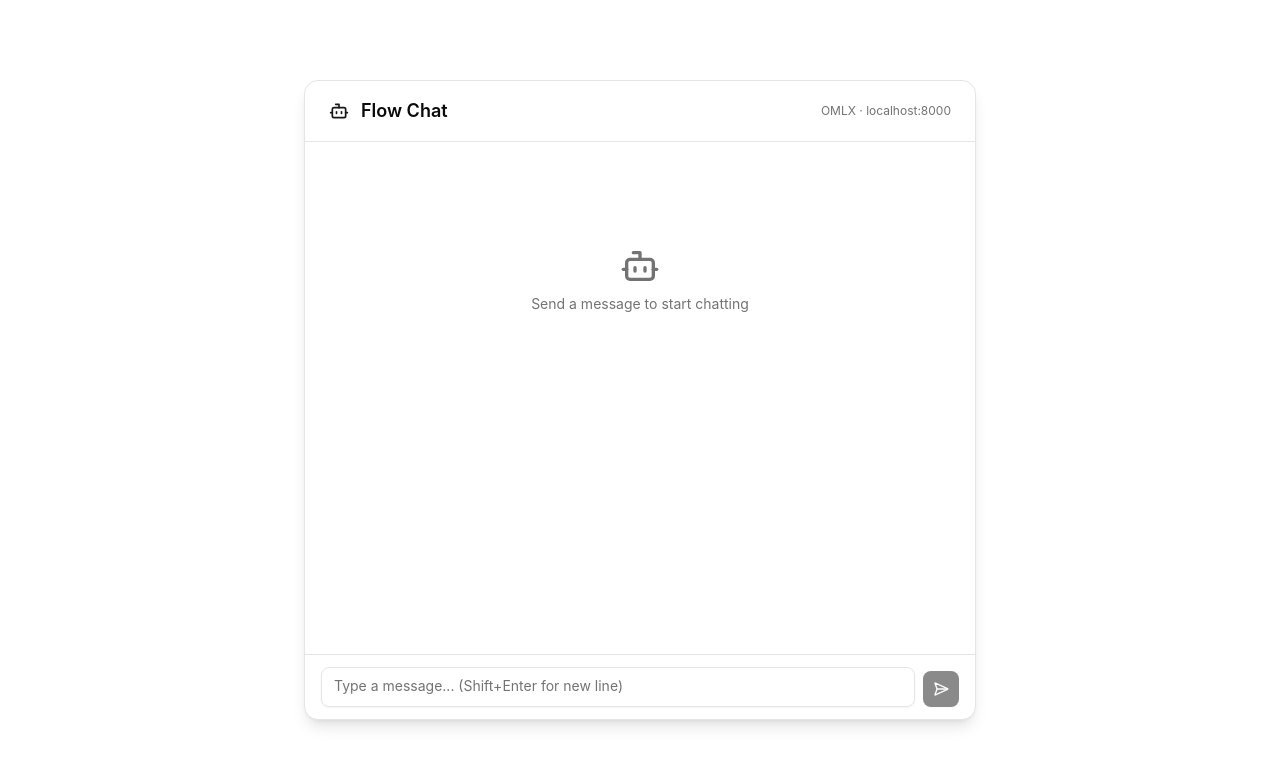
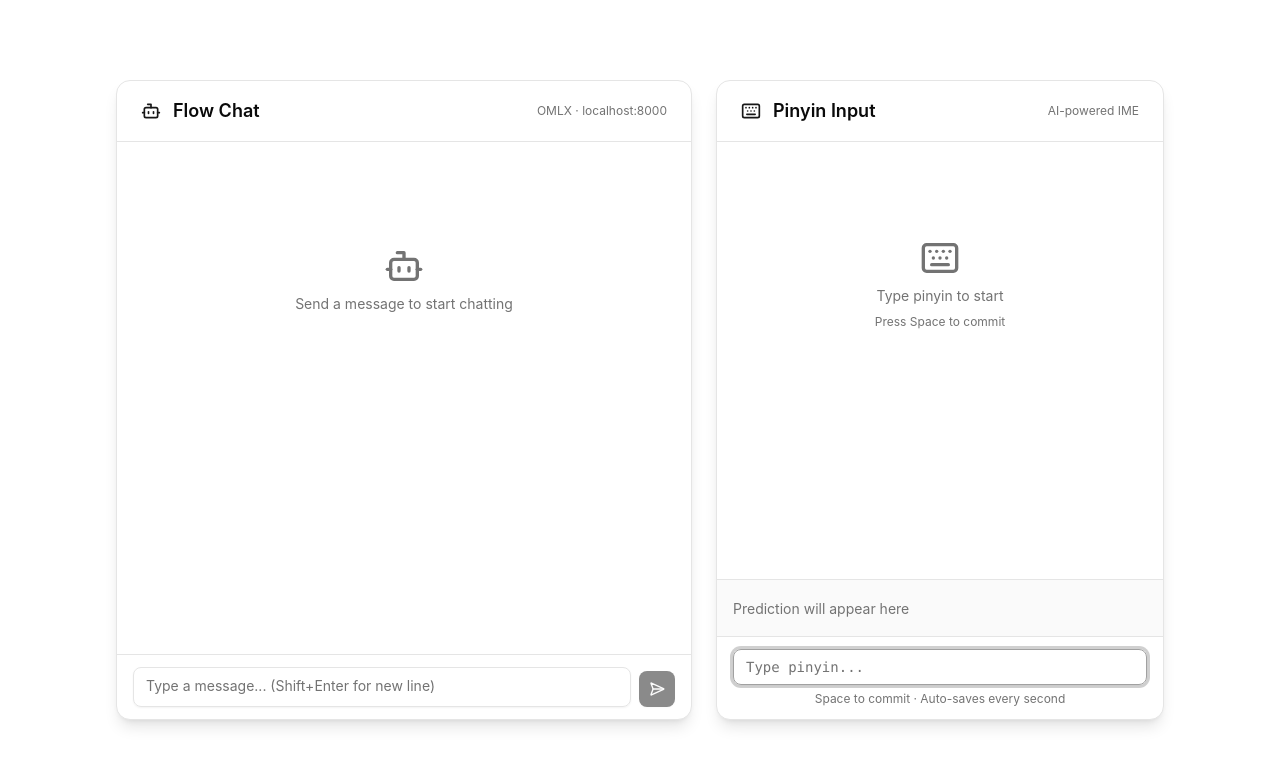
Before and after one commit to nocoo/flow, a React (Vite) app in the folder apps/web/: page / in a window 1280 px wide. Shown: the top 766 px of the page. Built offline with nearby package versions, Linux system fonts and the light colour scheme.

Commit message:
refactor: update layout to side-by-side two-column

```diff
--- a/apps/web/src/App.tsx
+++ b/apps/web/src/App.tsx
@@ -1,9 +1,11 @@
 import { Chat } from "@/components/chat";
+import { PinyinInput } from "@/components/pinyin-input";
 
 export default function App() {
   return (
-    <div className="flex min-h-svh items-center justify-center bg-background p-4">
+    <div className="flex min-h-svh items-center justify-center gap-6 bg-background p-4">
       <Chat />
+      <PinyinInput />
     </div>
   );
 }
--- a/apps/web/src/components/chat.tsx
+++ b/apps/web/src/components/chat.tsx
@@ -43,7 +43,7 @@ export function Chat() {
   };
 
   return (
-    <div className="flex w-full max-w-2xl flex-col rounded-xl border bg-card shadow-lg h-[80svh]">
+    <div className="flex w-full max-w-xl flex-col rounded-xl border bg-card shadow-lg h-[80svh]">
       {/* header */}
       <div className="flex items-center gap-3 border-b px-6 py-4">
         <Bot className="size-5 text-primary" />
```
